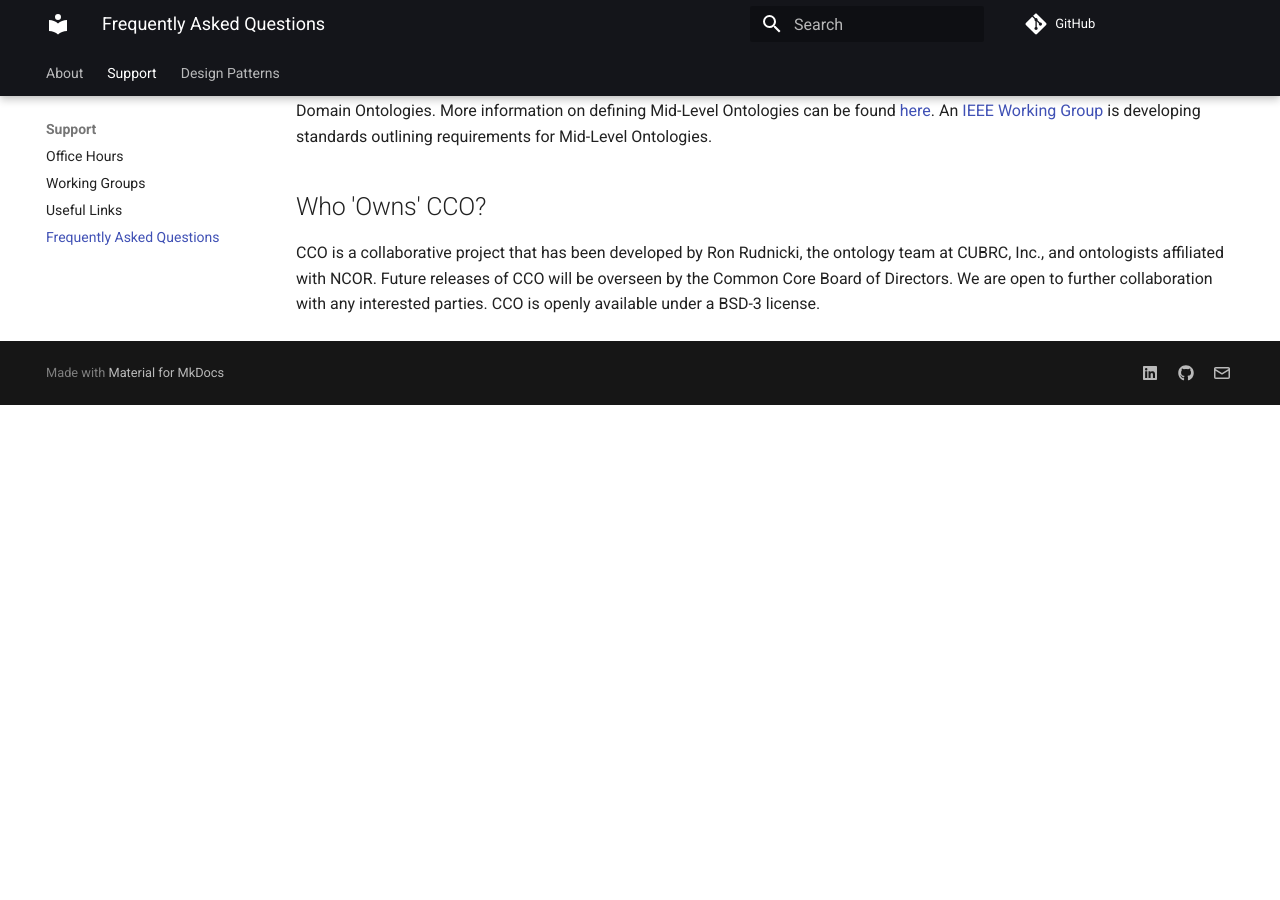
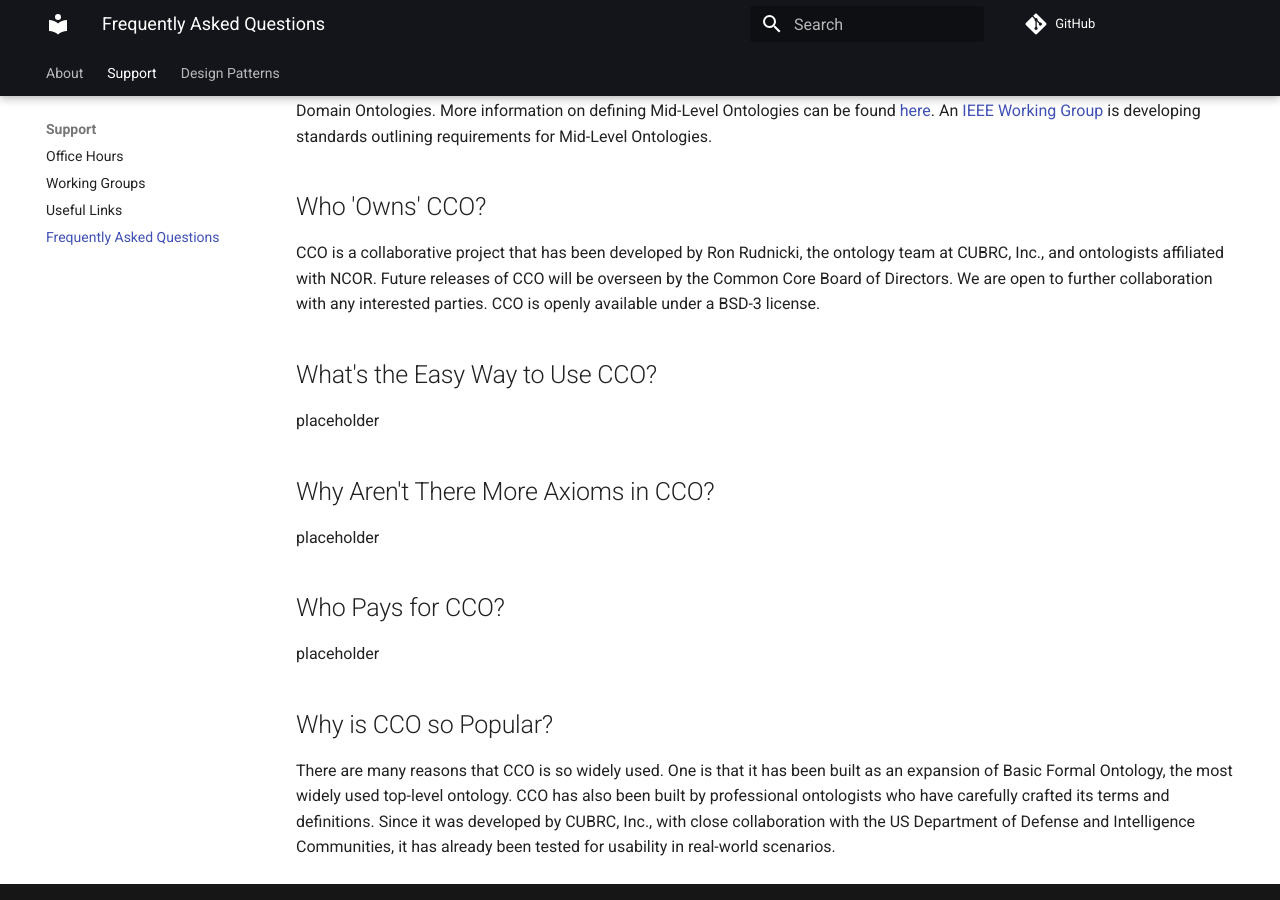
Before and after one commit to CommonCoreOntology/cco-webpage, an MkDocs documentation site: the page built from docs/faq.md, in a window 1280 px wide and 900 px high, scrolled down 534 px. Built offline with MkDocs 1.6.1 and Material for MkDocs 9.7.7, drawn with Linux system fonts in a browser that asks for light colours; comment, search, counter and statistics services are not loaded; before the commit the page ends 939 px from its top, so only the background shows below that.

Commit message:
Update faq.md
use faq

```diff
--- a/docs/faq.md
+++ b/docs/faq.md
@@ -14,5 +14,13 @@
     <p>Top-Level Ontologies represent and define entities at a very general level of abstraction. Its terms are applicable to a wide range of ontologies. Domain Ontologies represent and define entities that are highly specific to a particular domain. Therefore, Mid-Level Ontologies represent and define entities at a less general level of abstraction than Top-Level Ontologies but are more general than Domain Ontologies. More information on defining Mid-Level Ontologies can be found <a href="https://arxiv.org/pdf/2404.17757" target+"_blank">here</a>. An <a href="https://standards.ieee.org/ieee/3195/11025/"_blank">IEEE Working Group</a> is developing standards outlining requirements for Mid-Level Ontologies.</p>
   <h2>Who 'Owns' CCO?</h2>
     <p>CCO is a collaborative project that has been developed by Ron Rudnicki, the ontology team at CUBRC, Inc., and ontologists affiliated with NCOR. Future releases of CCO will be overseen by the Common Core Board of Directors. We are open to further collaboration with any interested parties. CCO is openly available under a BSD-3 license.</p>
+  <h2>What's the Easy Way to Use CCO?</h2>
+    <p>placeholder</p>
+  <h2>Why Aren't There More Axioms in CCO?</h2>
+    <p>placeholder</p>
+  <h2>Who Pays for CCO?</h2>
+    <p>placeholder</p>
+  <h2>Why is CCO so Popular?</h2>
+    <p>There are many reasons that CCO is so widely used. One is that it has been built as an expansion of Basic Formal Ontology, the most widely used top-level ontology. CCO has also been built by professional ontologists who have carefully crafted its terms and definitions. Since it was developed by CUBRC, Inc., with close collaboration with the US Department of Defense and Intelligence Communities, it has already been tested for usability in real-world scenarios. </p>
 </body>
 </html>
```
